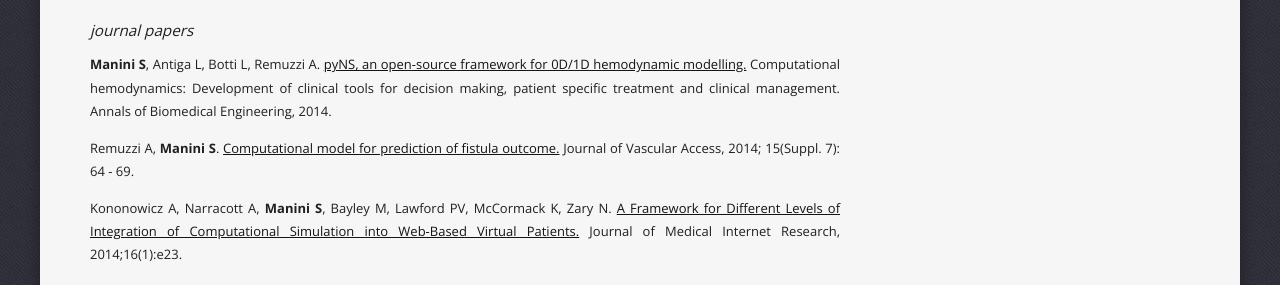
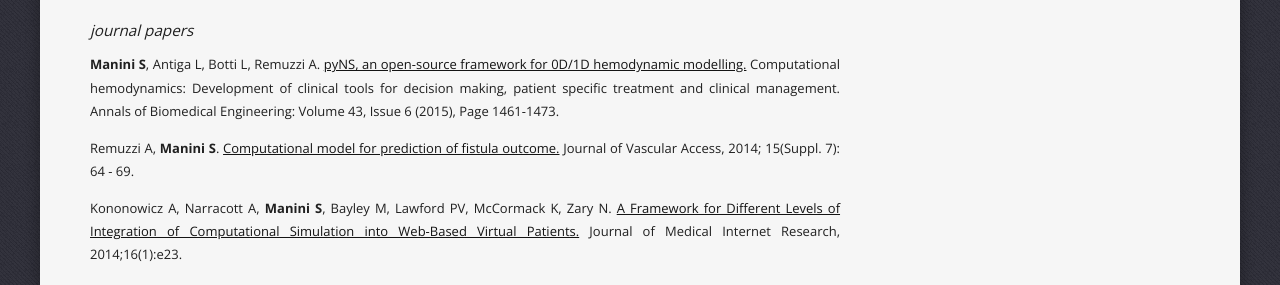
Before and after one commit to daron1337/daron1337.github.com, a Jekyll site: the page built from about.html, in a window 1280 px wide. Shown: the part 561-846 px from the top of the page. Built offline with Jekyll 4.4.1, drawn with Linux system fonts in a browser that asks for light colours.

Commit message:
new publ

```diff
--- a/about.html
+++ b/about.html
@@ -18,7 +18,7 @@ I was involved in software design and develop on cloud-based computing technolog
 
 <h3><i>journal papers</i></h3></p>
 
-<p align="justify"><b>Manini S</b>, Antiga L, Botti L, Remuzzi A. <a href="http://link.springer.com/article/10.1007/s10439-014-1234-y?sa_campaign=email/event/articleAuthor/onlineFirst" target="_blank">pyNS, an open-source framework for 0D/1D hemodynamic modelling.</a> Computational hemodynamics: Development of clinical tools for decision making, patient specific treatment and clinical management. Annals of Biomedical Engineering, 2014.</p>
+<p align="justify"><b>Manini S</b>, Antiga L, Botti L, Remuzzi A. <a href="http://www.springer.com/-/3/AU3fmmTQKhf9IB3kNfRz" target="_blank">pyNS, an open-source framework for 0D/1D hemodynamic modelling.</a> Computational hemodynamics: Development of clinical tools for decision making, patient specific treatment and clinical management. Annals of Biomedical Engineering: Volume 43, Issue 6 (2015), Page 1461-1473.</p>
 <p align="justify">Remuzzi A, <b>Manini S</b>. <a href="http://www.vascular-access.info/article/computational-model-for-prediction-of-fistula-outcome" target="_blank">Computational model for prediction of fistula outcome.</a> Journal of Vascular Access, 2014; 15(Suppl. 7): 64 - 69.</p>
 <p align="justify">Kononowicz A, Narracott A, <b>Manini S</b>, Bayley M, Lawford PV, McCormack K, Zary N. <a href="http://www.ncbi.nlm.nih.gov/pubmed/24463466" target="_blank">A Framework for Different Levels of Integration of Computational Simulation into Web-Based Virtual Patients.</a> Journal of Medical Internet Research, 2014;16(1):e23.</p>
 <p align="justify">Caroli A<sup>(1)</sup>, <b>Manini S<sup>(1)</sup></b>, Antiga L, Passera K, Ene-Iordache B, Rota S, Remuzzi G, Bode A, Leermakers J, Van de Vosse F, Vanholder R, Malovrh M, Tordoir J and Remuzzi A. <a href="http://www.nature.com/ki/journal/vaop/ncurrent/full/ki2013188a.html" target="_blank">Validation of patient specific hemodynamic computational model for planning vascular access surgery in hemodialysis patients.</a> Kidney International (2013) 84, 1237–1245.</p>
```
